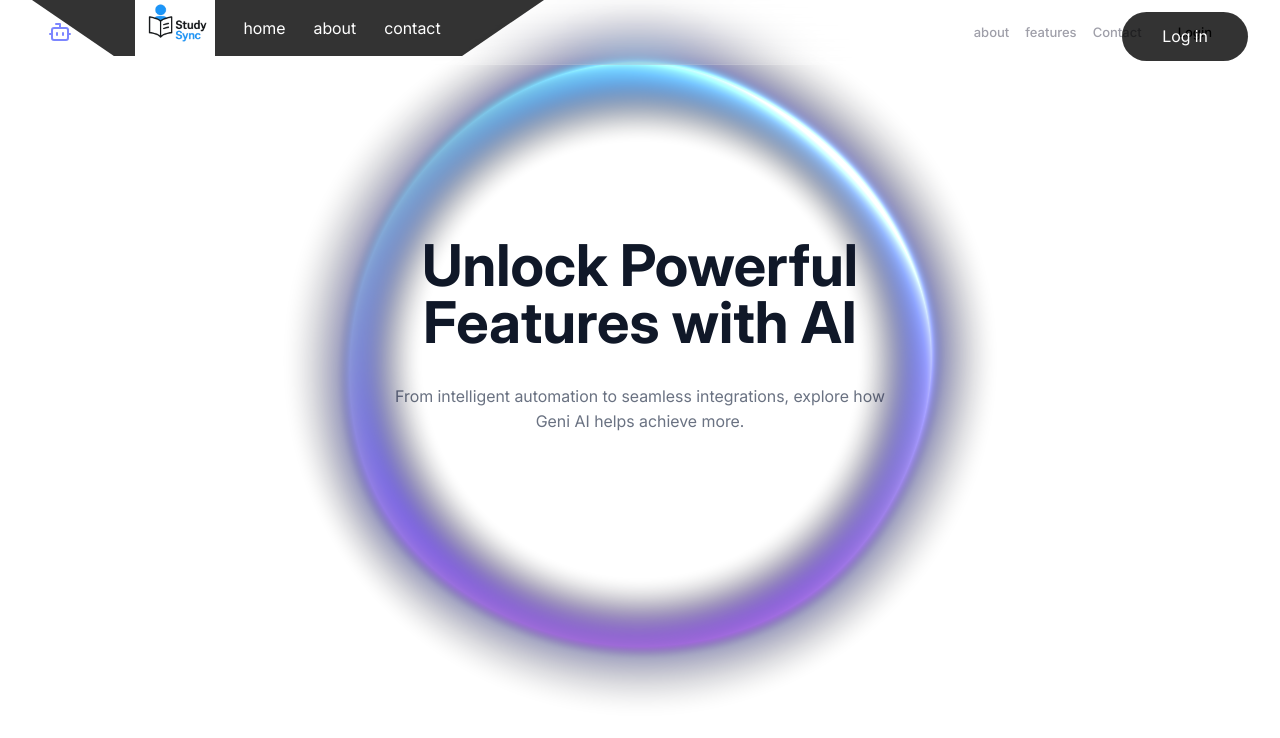
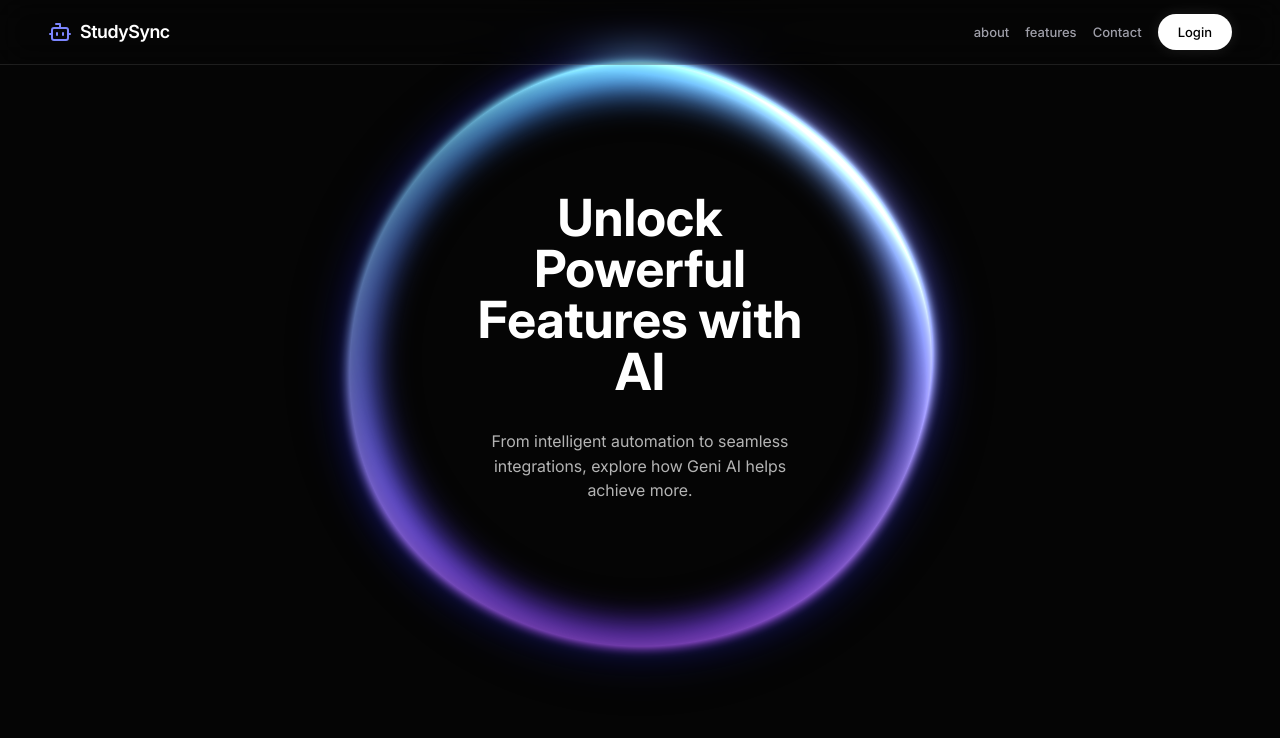
Before and after one commit to Premkmaurya/studySync, a React app in the folder frontend/: page /features in a window 1280 px wide. Shown: the top 738 px of the page. Built offline with nearby package versions, Linux system fonts and the light colour scheme; the HTML template or start-up script is replaced by a standard one.

Commit message:
style: Update component styles for improved readability and aesthetics

```diff
--- a/frontend/src/components/features/FeaturesCards.jsx
+++ b/frontend/src/components/features/FeaturesCards.jsx
@@ -3,7 +3,7 @@ import SingleFeatureCard from "./SingleFeatureCard"
 
 const FeaturesCards = () => {
   return (
-    <div className="flex flex-col items-center justify-center px-6 lg:px-20 py-12 bg-white">
+    <div className="flex flex-col items-center justify-center px-6 lg:px-20 py-12 text-white">
       <div className="w-full lg:w-1/2 text-center mt-10 lg:mt-0">
         <h1 className="text-4xl lg:text-6xl font-bold leading-tight mb-6">
           Empowering Creativity
--- a/frontend/src/components/features/Header.jsx
+++ b/frontend/src/components/features/Header.jsx
@@ -2,14 +2,14 @@ import React from "react";
 
 const Header = () => {
   return (
-    <div className="w-full min-h-screen px-6 py-20 flex flex-col justify-center">
+    <div className="w-full min-h-screen px-6 py-10 flex flex-col items-center text-whitesmoke justify-center">
       {/* Header */}
-      <div className="w-full flex justify-center h-[60vh] mt-[12vw]">
+      <div className="w-[60vw] flex justify-center h-[60vh] mt-[5vw]">
         <div className="w-[50%] text-center">
-          <h1 className="text-[4.5vw] font-bold leading-none mb-8 text-gray-900">
+          <h1 className="text-[4vw] font-bold leading-none mb-8 text-white">
             Unlock Powerful Features with AI
           </h1>
-          <p className="text-md w-[80%] mx-auto text-gray-500">
+          <p className="text-md w-[80%] mx-auto text-white/70">
             From intelligent automation to seamless integrations, explore how
             Geni AI helps achieve more.
           </p>
--- a/frontend/src/components/features/SingleFeatureCard.jsx
+++ b/frontend/src/components/features/SingleFeatureCard.jsx
@@ -2,8 +2,8 @@ import React from 'react'
 
 const SingleFeatureCard = () => {
   return (
-    <div className="flex justify-center items-center h-[48vh] shadow-2xl p-2 border border-gray-300 rounded-[2.5rem]">
-      <div className="relative w-full max-w-xl p-8 rounded-[2.5rem] border border-gray-300 shadow-2xl bg-gradient-to-br from-blue-200 via-blue-100 to-white text-center">
+    <div className="flex justify-center items-center h-[48vh] shadow-2xl px-3 border border-gray-300 rounded-[2.5rem]">
+      <div className="relative w-full max-w-xl px-3 py-3 rounded-[2.5rem] border border-gray-300 shadow-2xl text-center">
         {/* Icon Section */}
         <div className="flex justify-center mb-6">
           <div className="relative">
@@ -17,12 +17,12 @@ const SingleFeatureCard = () => {
         </div>
 
         {/* Title */}
-        <h3 className="text-4xl font-extrabold text-gray-900 mb-3">
+        <h3 className="text-4xl font-extrabold mb-3">
           Write Anything
         </h3>
 
         {/* Description */}
-        <p className="text-gray-500 text-base leading-relaxed">
+        <p className="text-base text-white/70 leading-relaxed">
           Effortlessly craft emails, blogs, social media captions, product descriptions, and more with precision and style.
         </p>
       </div>
--- a/frontend/src/pages/Features.jsx
+++ b/frontend/src/pages/Features.jsx
@@ -8,8 +8,7 @@ import Footer from "../components/home/footer/Footer";
 
 const Features = () => {
   return (
-    <div className="relative overflow-x-hidden">
-      <Nav />
+    <div className="relative overflow-x-hidden text-whiteSmoke bg-[#050505]">
       <div className="w-full h-[90vh] absolute top-0 left-0">
         <Orb
           hoverIntensity={0.5}
@@ -22,10 +21,10 @@ const Features = () => {
       <FeaturesCards />
       <div className="w-screen flex flex-col justify-center gap-12 mt-15">
         <div className="text-center w-full flex flex-col  items-center justify-center gap-5">
-          <h1 className="capitalize font-semibold text-[3.5rem] text-center leading-none">
+          <h1 className="capitalize font-semibold text-[3.5rem] text-center text-white leading-none">
             Unmatched and Adaptive AI <br /> Intelligence
           </h1>
-          <p className="text-md text-gray-700">
+          <p className="text-md">
             From scheduling meetings with Google Calendar to automating
             communication in Slack.
           </p>
--- a/frontend/src/pages/Home.jsx
+++ b/frontend/src/pages/Home.jsx
@@ -111,9 +111,9 @@ const Home = () => {
         className="relative w-screen h-screen flex flex-col items-center z-10"
       >
         {/* Frame around the image */}
-        <div className="absolute inset-4 md:inset-8 overflow-hidden rounded-[40px] border border-white/10 shadow-2xl">
+        <div className="fixed inset-0 w-screen h-screen overflow-hidden">
           <img
-            className="w-full h-full object-cover brightness-[0.6] scale-105"
+            className="w-full h-full object-cover brightness-[0.6]"
             src="https://images.unsplash.com/photo-1522202176988-66273c2fd55f?auto=format&fit=crop&q=80&w=2000"
             alt="Hero Background"
           />
@@ -122,11 +122,11 @@ const Home = () => {
 
 
         {/* Hero Content Overlay */}
-        <div className="mt-auto mb-32 z-20 flex flex-col items-center gap-8 px-6">
+        <div className="mt-auto mb-32 z-20 flex flex-col items-center gap-8">
           <motion.div
             initial={{ opacity: 0, y: 20 }}
             animate={{ opacity: 1, y: 0 }}
-            className="px-4 py-1 bg-white/10 backdrop-blur-md border border-white/20 rounded-full flex items-center gap-2 text-[10px] font-black uppercase tracking-widest text-indigo-400"
+            className="bg-white/10 backdrop-blur-md border border-white/20 rounded-full flex items-center gap-2 text-[10px] font-black uppercase tracking-widest text-indigo-400"
           >
             <Sparkles size={12} className="animate-pulse" />
             Collective Intelligence Reimagined
```
